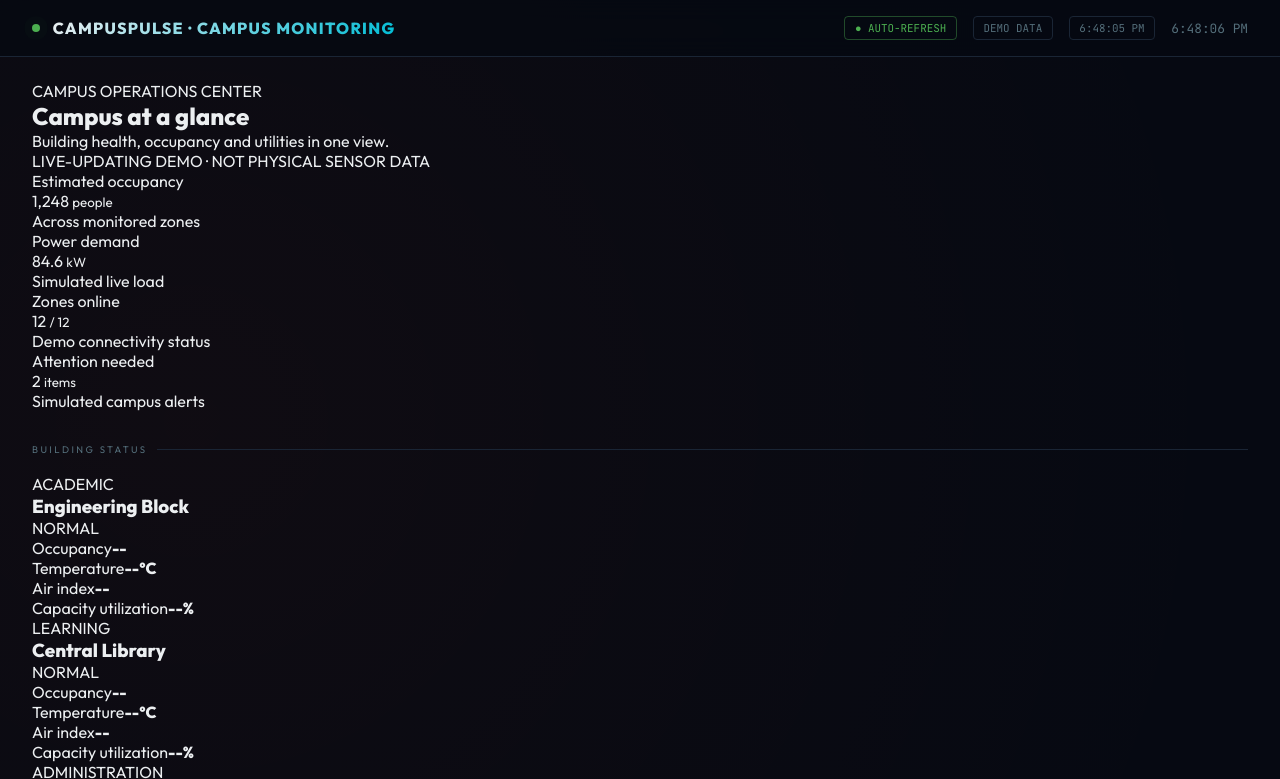
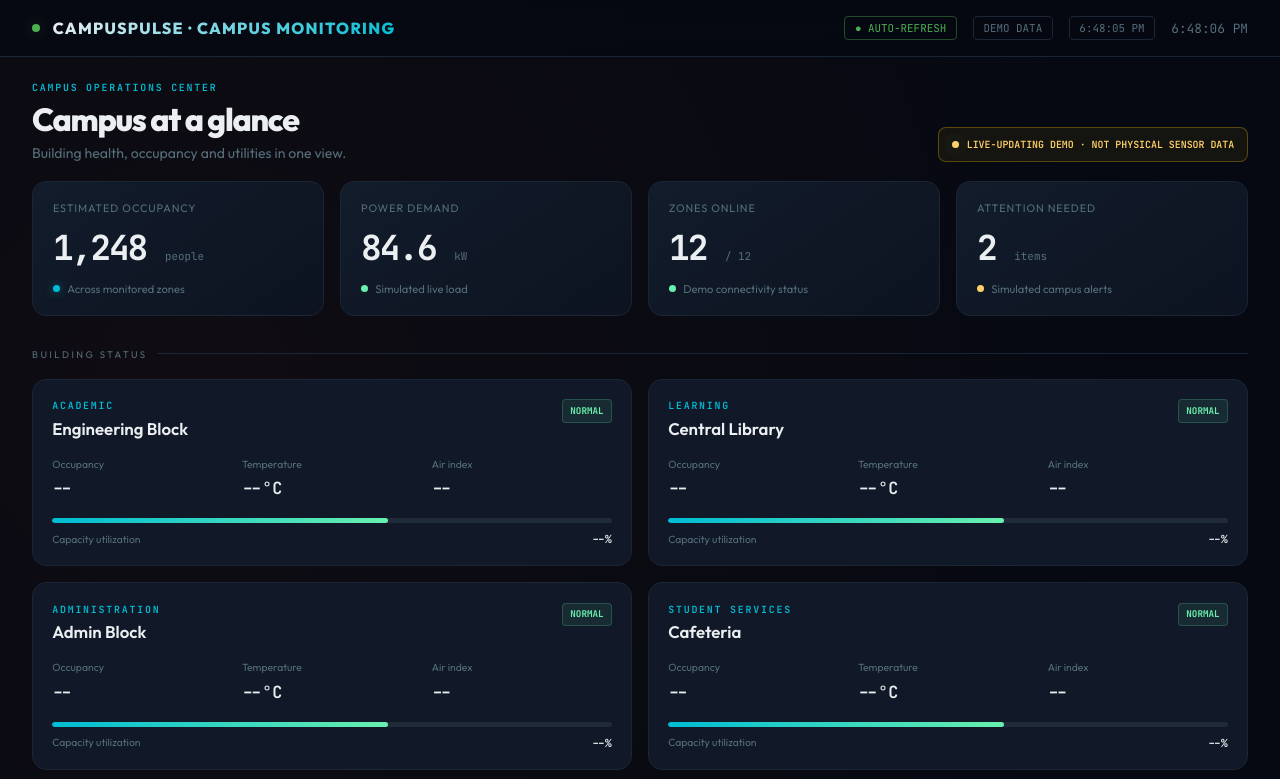
Before and after one commit to sudeepkoyya/Koyyasudeep, a plain HTML site: page Smart-Classroom-Monitor/Public/index.html in a window 1280 px wide. Shown: the top 779 px of the page. Drawn offline with nearby package versions, Linux system fonts and the light colour scheme; no server answers.

Commit message:
Style campus monitoring overview and building cards

```diff
--- a/Smart-Classroom-Monitor/Public/styles.css
+++ b/Smart-Classroom-Monitor/Public/styles.css
@@ -155,3 +155,39 @@ main{padding:1.5rem 2rem;max-width:1600px;margin:0 auto;}
 .toast.show{transform:translateY(0);opacity:1;}
 .toast.ok{border-color:rgba(76,175,80,.5);color:var(--ok);}
 .toast.err{border-color:rgba(244,67,54,.5);color:var(--err);}
+
+
+/* CAMPUS OVERVIEW DASHBOARD */
+.campus-heading{display:flex;align-items:flex-end;justify-content:space-between;gap:1rem;margin:0 0 1.2rem;}
+.campus-heading h2{font-size:clamp(1.5rem,2.5vw,2.2rem);letter-spacing:-.04em;margin:.3rem 0;}
+.campus-heading p{color:var(--muted);font-size:.88rem;}
+.eyebrow,.building-type{font:600 .62rem var(--mono);letter-spacing:.18em;color:var(--h);}
+.demo-note{display:flex;align-items:center;gap:.5rem;border:1px solid rgba(255,193,7,.3);background:rgba(255,193,7,.06);color:#ffd166;border-radius:8px;padding:.6rem .8rem;font:600 .62rem var(--mono);}
+.demo-pulse{width:7px;height:7px;background:#ffd166;border-radius:50%;animation:heartbeat 2s infinite;flex-shrink:0;}
+.campus-kpis{display:grid;grid-template-columns:repeat(4,minmax(0,1fr));gap:1rem;margin-bottom:1.5rem;}
+.campus-kpi{padding:1.2rem 1.25rem;background:linear-gradient(145deg,#121c2b,#0d1320);border:1px solid var(--border);border-radius:14px;min-width:0;}
+.kpi-label{font-size:.68rem;color:var(--muted);letter-spacing:.08em;text-transform:uppercase;}
+.kpi-value{font:700 clamp(1.6rem,2.7vw,2.2rem) var(--mono);margin:.65rem 0 .7rem;letter-spacing:-.06em;white-space:nowrap;}
+.kpi-value small{font-size:.68rem;color:var(--muted);letter-spacing:0;font-weight:400;}
+.kpi-foot{display:flex;align-items:center;gap:.45rem;font-size:.7rem;color:var(--muted);}
+.kpi-dot{width:7px;height:7px;border-radius:50%;display:inline-block;}
+.kpi-dot.cyan{background:var(--h);box-shadow:0 0 8px rgba(0,188,212,.5);}.kpi-dot.lime{background:var(--a);}.kpi-dot.amber{background:#ffd166;}
+.building-grid{display:grid;grid-template-columns:repeat(2,minmax(0,1fr));gap:1rem;}
+.building-card{background:var(--card);border:1px solid var(--border);border-radius:14px;padding:1.2rem;transition:border-color .2s,transform .2s;}
+.building-card:hover{border-color:#31445d;transform:translateY(-2px);}
+.building-top{display:flex;justify-content:space-between;align-items:flex-start;gap:.8rem;margin-bottom:1.2rem;}
+.building-top h3{font-size:1.05rem;margin-top:.35rem;font-weight:600;}
+.building-status{font:700 .58rem var(--mono);padding:.3rem .45rem;border-radius:4px;white-space:nowrap;}
+.status-good{color:var(--a);background:rgba(105,240,174,.09);border:1px solid rgba(105,240,174,.2);}
+.status-warn{color:#ffd166;background:rgba(255,209,102,.09);border:1px solid rgba(255,209,102,.2);}
+.building-stats{display:grid;grid-template-columns:repeat(3,minmax(0,1fr));gap:.6rem;}
+.building-stats span{display:block;color:var(--muted);font-size:.65rem;margin-bottom:.4rem;}
+.building-stats strong{font:600 1.05rem var(--mono);}
+.occupancy-track{height:5px;background:#202b3a;border-radius:10px;overflow:hidden;margin-top:1.2rem;}
+.occupancy-track span{display:block;height:100%;border-radius:10px;background:linear-gradient(90deg,var(--h),var(--a));transition:width .5s;}
+.building-foot{display:flex;justify-content:space-between;align-items:center;margin-top:.55rem;font-size:.65rem;color:var(--muted);}
+.building-foot strong{color:var(--text);font:600 .7rem var(--mono);}
+.campus-updated{text-align:right;font: .65rem var(--mono);color:var(--muted);margin-top:.8rem;}
+.campus-updated strong{color:var(--h);font-weight:400;}
+@media(max-width:900px){.campus-kpis{grid-template-columns:repeat(2,minmax(0,1fr));}.campus-heading{align-items:flex-start;flex-direction:column;}}
+@media(max-width:600px){header{padding:1rem;align-items:flex-start;gap:.8rem;flex-direction:column}.header-meta{gap:.4rem;flex-wrap:wrap}main{padding:1.1rem}.building-grid{grid-template-columns:1fr}.campus-kpis{gap:.65rem}.campus-kpi{padding:.9rem}.kpi-value{font-size:1.5rem}.demo-note{font-size:.55rem}}
```
